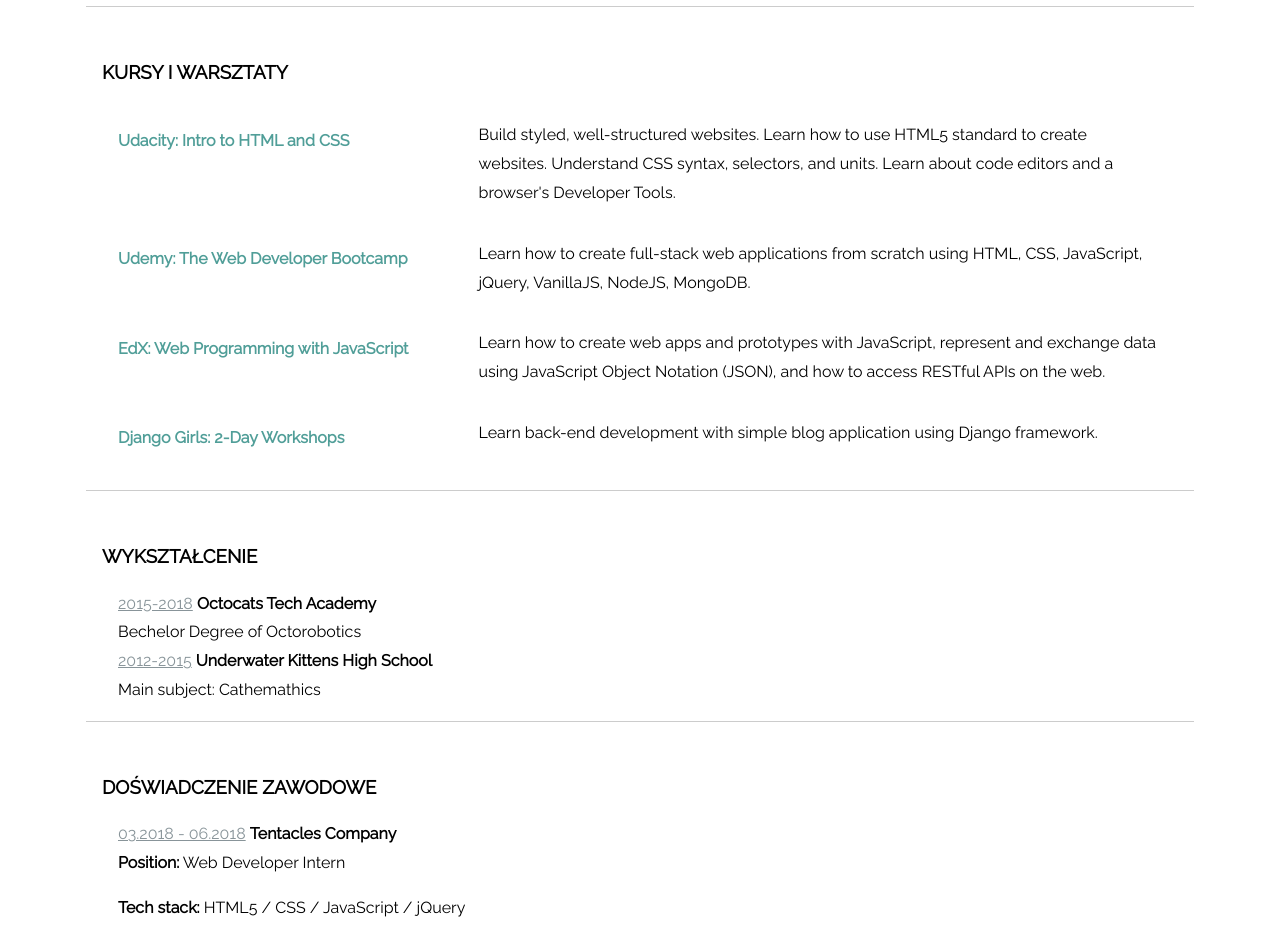
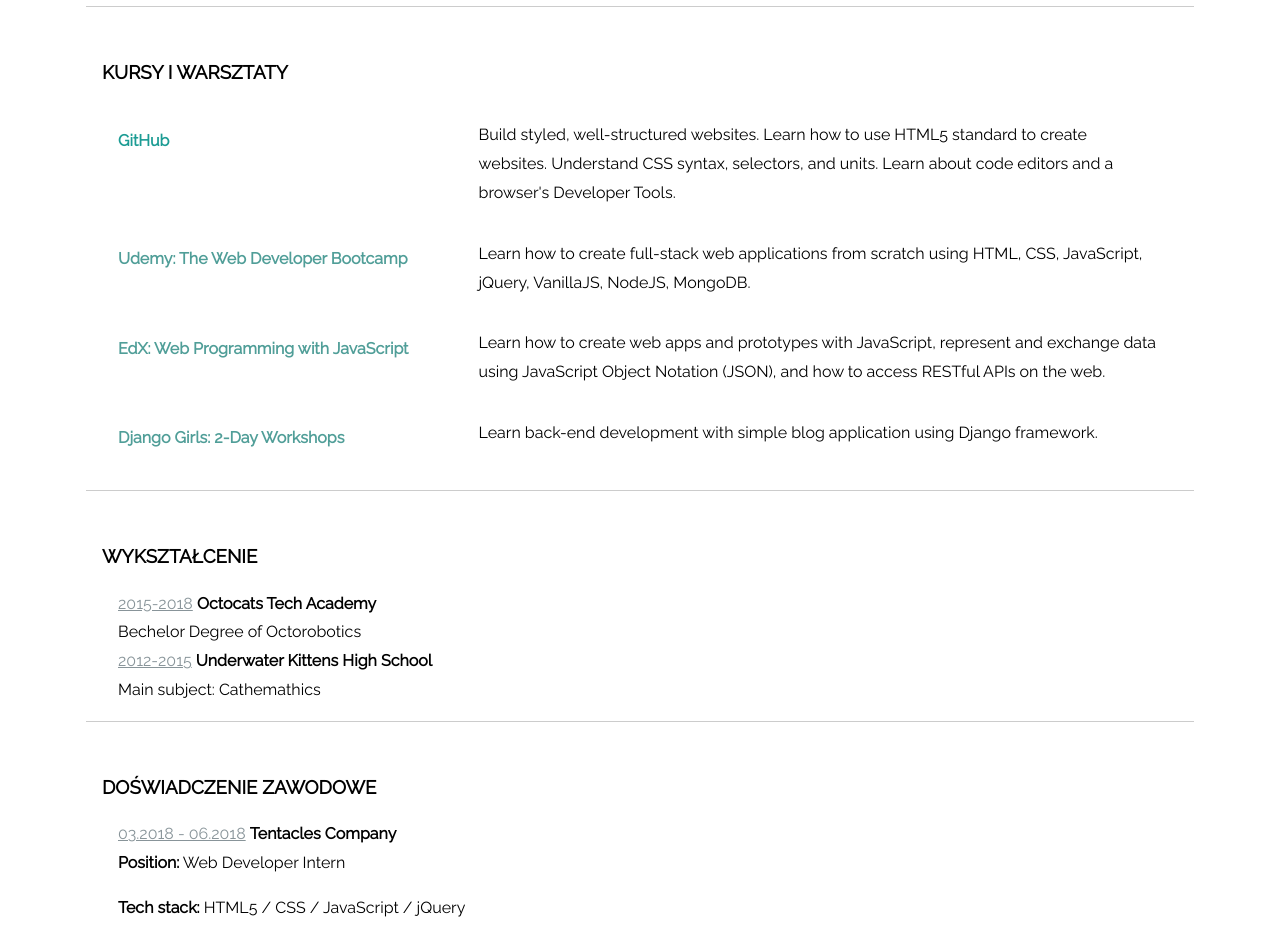
Before and after one commit to AndrzejWinogradow/CV, a plain HTML site: page index.html in a window 1280 px wide. Shown: the part 1060-1985 px from the top of the page. Drawn offline with Linux system fonts and the light colour scheme.

Commit message:
Update index.html

```diff
--- a/index.html
+++ b/index.html
@@ -72,7 +72,7 @@
       <h3>Kursy i warsztaty</h3>
       <article class='course'>
         <div class='title'>
-          <h4>Udacity: Intro to HTML and CSS</h4>
+          <h4><a href="https://GitHub.com/AndrzejWinogradow">GitHub</a></h4>
         </div>
         <div class="descrition">
           <p>Build styled, well-structured websites. Learn how to use HTML5 standard to create websites. Understand CSS syntax, selectors, and units. Learn about code editors and a browser's Developer Tools.</p>
```
